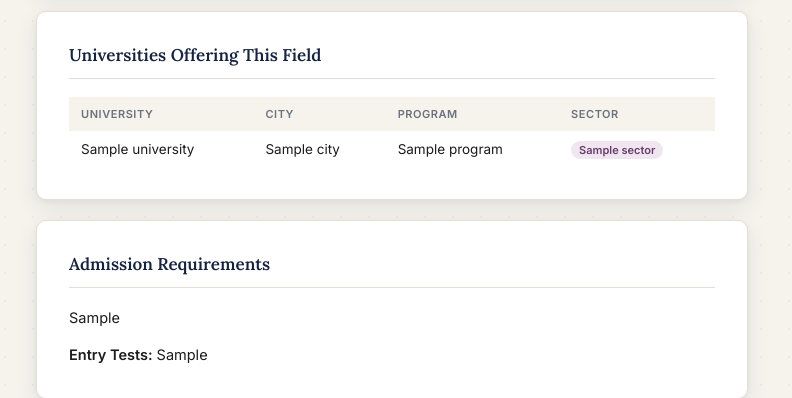
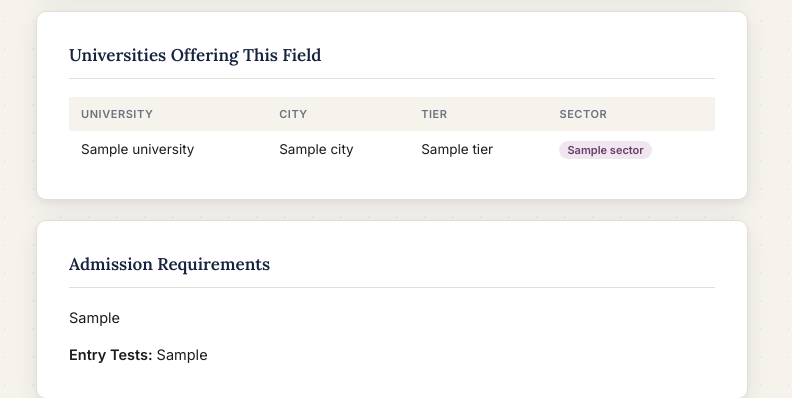
Before and after one commit to javedqarib332-art/CareerPilot-The-Citizens-Foundation-College, a Flask app: template templates/field_detail.html in a window 1280 px wide. Shown: the part 904-1302 px from the top of the page, without its empty margins (248-1040 px from the left). Run offline with Flask 3, Linux system fonts and the light colour scheme; the template is opened without the code that fills it: most values are stand-ins (such as "Sample title", 1, 10 or a date in 2020); parts of the project's set-up code (start-up, migrations or seed data) failed here and were passed over.

Commit message:
Update field_detail.html

```diff
--- a/templates/field_detail.html
+++ b/templates/field_detail.html
@@ -114,14 +114,19 @@
 
   <div class="card">
     <h3>Universities Offering This Field</h3>
+    {% if f.universities_source and 'TCF Verified' in f.universities_source %}
+    <p style="font-size:12px; color:#4A7A5E; font-weight:600; margin:-8px 0 14px;">&#10003; TCF Verified — sourced directly from TCF's Tertiary Support Program University Guidance Framework 2025</p>
+    {% elif f.universities_source %}
+    <p style="font-size:12px; color:var(--grey); font-style:italic; margin:-8px 0 14px;">AI-researched — not yet verified against TCF's official framework. Please confirm with your counsellor before relying on this list.</p>
+    {% endif %}
     <table class="uni-table">
-      <thead><tr><th>University</th><th>City</th><th>Program</th><th>Sector</th></tr></thead>
+      <thead><tr><th>University</th><th>City</th>{% if f.universities and f.universities[0].tier %}<th>Tier</th>{% endif %}<th>Sector</th></tr></thead>
       <tbody>
         {% for u in f.universities %}
         <tr>
           <td>{{ u.name }}</td>
           <td>{{ u.city }}</td>
-          <td>{{ u.program }}</td>
+          {% if u.tier %}<td>{{ u.tier }}</td>{% endif %}
           <td><span class="sector-tag {{ 'sector-public' if u.sector == 'Public' else 'sector-private' }}">{{ u.sector }}</span></td>
         </tr>
         {% endfor %}
```
